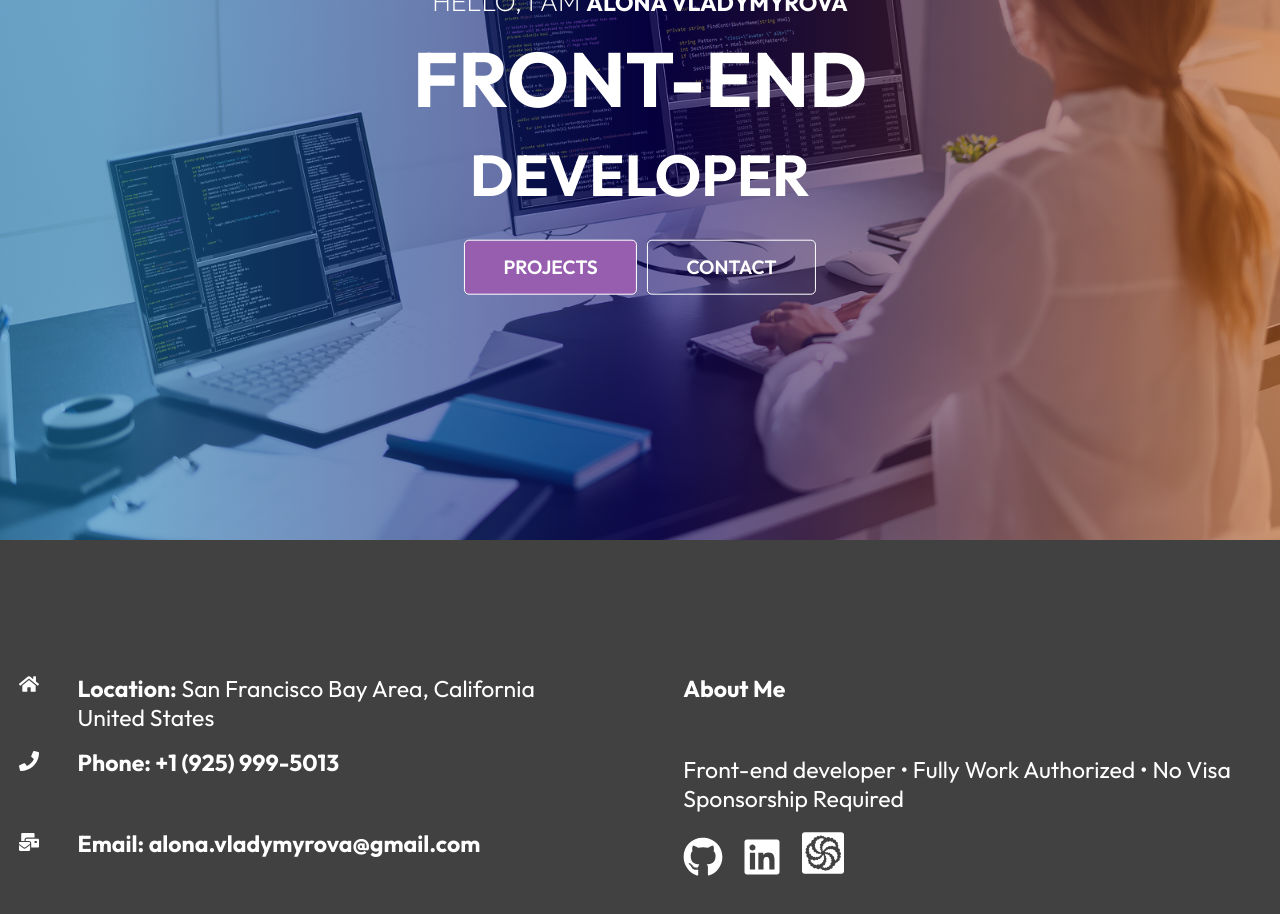
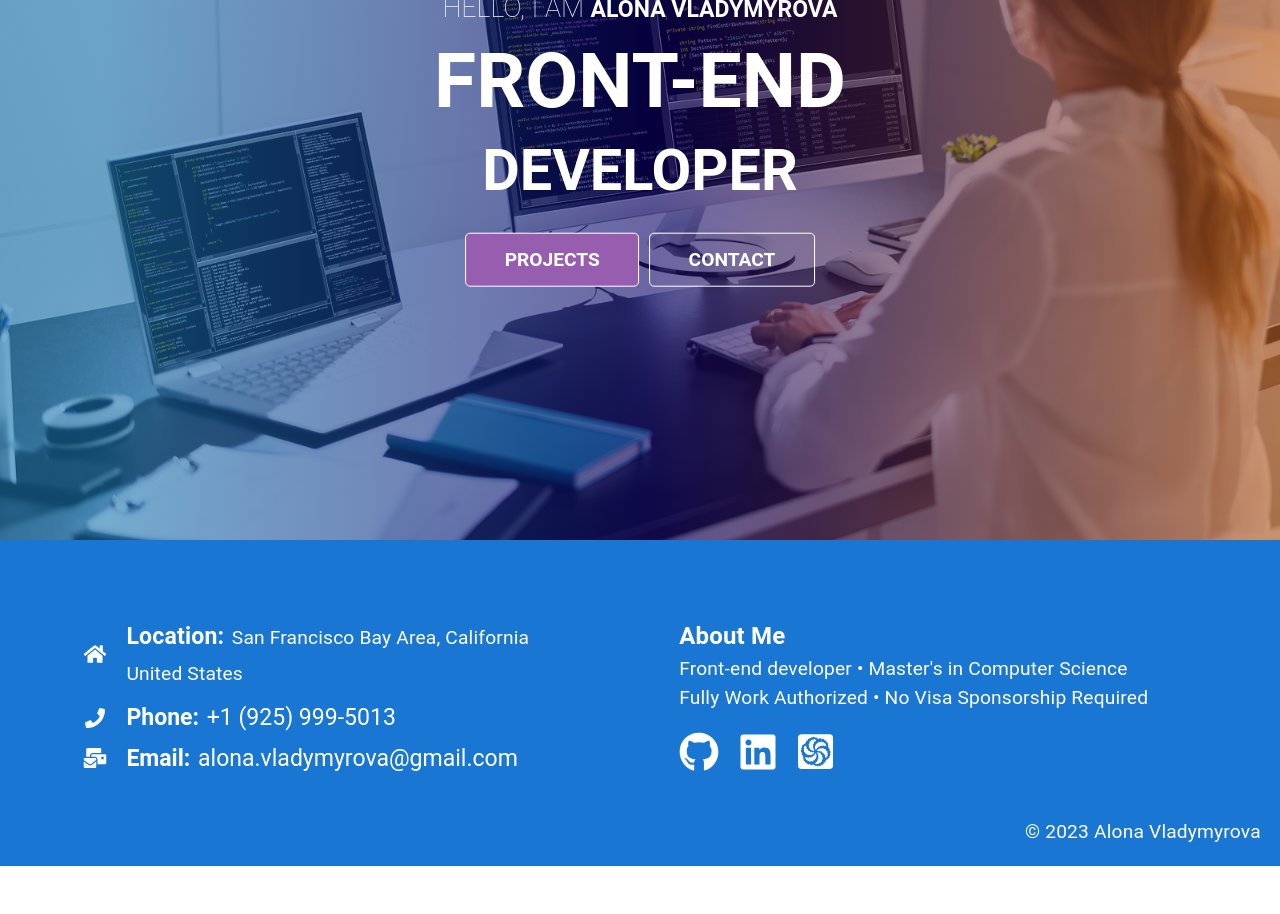
Before and after one commit to AlonaVladymyrovaTrinity/portfolio, a React (Create React App) app: page / in a window 1280 px wide. Shown: the part 260-1174 px from the top of the page. After the commit the page ends 1126 px from the top, so only its background shows below. Built offline with nearby package versions, Linux system fonts and the light colour scheme; a web font is replaced by a local one.

Commit message:
Material-ui footer improved

```diff
--- a/src/components/Home/HomePage.js
+++ b/src/components/Home/HomePage.js
@@ -16,7 +16,7 @@ const HomePage = () => {
         </div>
         <div className={style['content']}>
           <p>
-            Hello, I am <strong> Alona Vladymyrova</strong>{' '}
+            Hello, I am <b> Alona Vladymyrova</b>{' '}
           </p>
           <h1>Front-end</h1>
           <h2>developer</h2>
--- a/src/components/footer/Footer.js
+++ b/src/components/footer/Footer.js
@@ -1,5 +1,3 @@
-import style from './Footer.module.css';
-
 import React from 'react';
 import {
   FaGithub,
@@ -9,80 +7,165 @@ import {
   FaPhone,
 } from 'react-icons/fa';
 import { Icon } from '@iconify/react';
+import { Container, Grid, Typography, Link, Box, AppBar } from '@mui/material';
+import { styled } from '@mui/material/styles';
+
+const FooterContainer = styled('div')({
+  padding: '3rem 0 0.7rem 0',
+  color: '#ffffff',
+});
+
+const ContentColumn = styled('div')({
+  padding: '1rem',
+  display: 'flex',
+  flexDirection: 'column',
+});
+
+const Social = styled('div')({
+  marginTop: '1rem',
+  display: 'flex',
+});
+
+const ContactWrapper = styled('div')({
+  display: 'flex',
+  flexDirection: 'row',
+  alignItems: 'center',
+  paddingBottom: '0.7rem',
+});
+
+const IconStyle = {
+  color: '#ffffff',
+  marginRight: '1rem',
+  minWidth: '1.25rem',
+};
+
+const BoldText = {
+  fontWeight: 'bold',
+  marginRight: '0.4rem',
+  color: '#ffffff',
+};
+
+const CodewarsIconStyle = {
+  width: '1.83rem',
+  height: 'auto',
+  color: '#ffffff',
+  borderRadius: '0.2rem',
+  marginTop: '0.10rem',
+};
 
 const Footer = () => {
   return (
-    <div className={style['footer']}>
-      <div className={style['footer-container']}>
-        <div className={style['content-column']}>
-          <div className={style['location']}>
-            <FaHome size={20} className={style['fa-icon']} />
-            <div>
-              <p>
-                <strong>Location:</strong> San Francisco Bay Area, California
-              </p>
-              <p>United States</p>
-            </div>
-          </div>
-          <div className={style['phone']}>
-            <div className={style['bold-text']}>
-              <FaPhone size={20} className={style['fa-icon']} />
-              <a href="tel:+19259995013">
-                <strong>Phone:</strong> +1 (925) 999-5013
-              </a>
-            </div>
-          </div>
-          <div className={style['email']}>
-            <div className={style['bold-text']}>
-              <FaMailBulk size={20} className={style['fa-icon']} />
-              <a href="mailto:alona.vladymyrova@gmail.com">
-                <strong>Email:</strong> alona.vladymyrova@gmail.com
-              </a>
-            </div>
-          </div>
-        </div>
-
-        <div className={style['content-column']}>
-          <div className={style['bold-text']}>About Me</div>
-          <p>
-            Front-end developer • Fully Work Authorized • No Visa Sponsorship
-            Required
-          </p>
-          <div className={style['social']}>
-            <a
+    <AppBar position="static" color="primary">
+      <FooterContainer>
+        <Container maxWidth="lg">
+          <Grid container spacing={5}>
+            <Grid item xs={12} md={6}>
+              <ContentColumn>
+                <ContactWrapper>
+                  <FaHome size={20} style={IconStyle} />
+                  <Box style={BoldText}>
+                    <Typography variant="subtitle1">
+                      <Box component="span" style={BoldText}>
+                        Location:
+                      </Box>
+                      San Francisco Bay Area, California
+                    </Typography>
+                    <Typography variant="subtitle1">United States</Typography>
+                  </Box>
+                </ContactWrapper>
+                <ContactWrapper>
+                  <FaPhone size={20} style={IconStyle} />
+                  <Box>
+                    <Link
+                      href="tel:+19259995013"
+                      color="inherit"
+                      style={{ textDecoration: 'none' }}
+                    >
+                      <Box component="span" style={BoldText}>
+                        Phone:
+                      </Box>
+                      +1 (925) 999-5013
+                    </Link>
+                  </Box>
+                </ContactWrapper>
+                <ContactWrapper>
+                  <FaMailBulk size={20} style={IconStyle} />
+                  <Box>
+                    <Link
+                      href="mailto:alona.vladymyrova@gmail.com"
+                      color="inherit"
+                      style={{ textDecoration: 'none' }}
+                    >
+                      <Box component="span" style={BoldText}>
+                        Email:
+                      </Box>
+                      alona.vladymyrova@gmail.com
+                    </Link>
+                  </Box>
+                </ContactWrapper>
+              </ContentColumn>
+            </Grid>
+            <Grid item xs={12} md={6}>
+              <ContentColumn>
+                <Typography variant="h6" style={BoldText}>
+                  About Me
+                </Typography>
+                <Typography variant="body1">
+                  Front-end developer • Master's in Computer Science
+                </Typography>
+                <Typography variant="body1">
+                  Fully Work Authorized • No Visa Sponsorship Required
+                </Typography>
+                <Social>
+                  <Link
                     href="https://github.com/AlonaVladymyrovaTrinity"
-              target="_blanc"
+                    target="_blank"
                     rel="noopener noreferrer"
                     aria-label="GitHub Profile"
                   >
-              <FaGithub size={40} className={style['icon']} />
+                    <FaGithub size={40} style={IconStyle} />
                     <span className="sr-only">GitHub</span>
-            </a>
-            <a
+                  </Link>
+                  <Link
                     href="https://www.linkedin.com/in/alona-vladymyrova"
-              target="_blanc"
+                    target="_blank"
                     rel="noopener noreferrer"
                     aria-label="LinkedIn Profile"
                   >
-              <FaLinkedin size={40} className={style['icon']} />
+                    <FaLinkedin size={40} style={IconStyle} />
                     <span className="sr-only">LinkedIn</span>
-            </a>
-            <a
+                  </Link>
+                  <Link
                     href="https://www.codewars.com/users/AlonaVladymyrova"
-              target="_blanc"
+                    target="_blank"
                     rel="noopener noreferrer"
                     aria-label="Codewars Profile"
                   >
                     <Icon
                       icon="simple-icons:codewars"
-                className={style['icon-codewars']}
+                      style={CodewarsIconStyle}
                     />
                     <span className="sr-only">Codewars</span>
-            </a>
-          </div>
-        </div>
-      </div>
-    </div>
+                  </Link>
+                </Social>
+              </ContentColumn>
+            </Grid>
+          </Grid>
+        </Container>
+      </FooterContainer>
+      <Typography
+        variant="body1"
+        color="inherit"
+        style={{
+          display: 'flex',
+          flexDirection: 'row',
+          justifyContent: 'flex-end',
+          margin: '0 1rem 1rem 0',
+        }}
+      >
+        &copy; {new Date().getFullYear()} Alona Vladymyrova
+      </Typography>
+    </AppBar>
   );
 };
 
--- a/src/components/footer/Footer.module.css
+++ /dev/null
@@ -1,77 +0,0 @@
-.footer {
-  width: 100%;
-  padding: 6rem 0;
-  background-color: hsla(0, 0%, 7%, 0.8);
-}
-
-.footer-container {
-  margin: auto;
-  max-width: 71.25rem;
-  grid-template-columns: repeat(2, 1fr);
-  display: grid;
-  grid-gap: 2.5rem;
-  font-size: 1.2rem;
-}
-.fa-icon {
-  color: #ffffff;
-  margin-right: 2rem;
-}
-.icon {
-  color: #ffffff;
-  margin-right: 1rem;
-}
-.icon-codewars {
-  color: #ffffff;
-  border-radius: 3px;
-  width: 2.188rem;
-  height: auto;
-  margin-bottom: 0.15rem;
-}
-
-.bold-text {
-  font-weight: bold;
-  padding-bottom: 0.7rem;
-  margin-bottom: 2rem;
-  color: #ffffff;
-}
-.bold-text a {
-  color: #ffffff;
-  text-decoration: none;
-}
-.bold-text a:hover,
-a:focus {
-  color: #cccccc;
-  text-decoration: none;
-}
-.bold-text a:visited,
-a:active {
-  color: #8a8a8a;
-  text-decoration: none;
-}
-
-.content-column {
-  height: 100%;
-  max-width: 100%;
-  display: flex;
-  flex-direction: column;
-  padding: 1rem;
-}
-
-.social {
-  margin-top: 1rem;
-}
-
-.location {
-  display: flex;
-  margin-bottom: 0.8rem;
-}
-
-.fa-icon div p {
-  line-height: 1.875rem;
-}
-
-@media screen and (max-width: 40rem) {
-  .footer-container {
-    grid-template-columns: 1fr;
-  }
-}
--- a/src/index.css
+++ b/src/index.css
@@ -4,7 +4,7 @@
   margin: 0;
   padding: 0;
   box-sizing: border-box;
-  font-family: 'Outfit', sans-serif;
+  font-family: 'Roboto', 'Helvetica', 'Arial', sans-serif; /*'Outfit', sans-serif;*/
   font-size: 1.2rem;
 }
 body {
```
Lines whose indentation alone changed are shown as unchanged.
